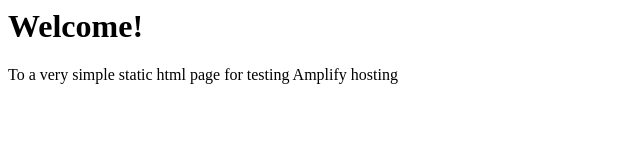
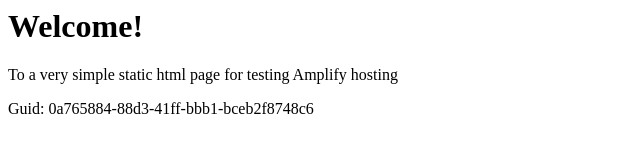
Before and after one commit to aws-aemilia-syd/Github-PR-Commit-Integration-Test-DoNotTouch-GitH-MJCD6L4M-v1-prod-ap-southeast-2, a website: page src/index.html in a window 1280 px wide. Shown: the whole page, without its empty margins (0-640 px from the left). Drawn offline with Linux system fonts and the light colour scheme.

Commit message:
commit from integ tests

```diff
--- a/src/index.html
+++ b/src/index.html
@@ -1,3 +1,5 @@
+
+
 <html lang="en">
 
 <head>
@@ -10,6 +12,6 @@
 <body>
     <h1>Welcome!</h1>
     <p>To a very simple static html page for testing Amplify hosting</p>
-</body>
+    <p>Guid: 0a765884-88d3-41ff-bbb1-bceb2f8748c6</p></body>
 
 </html>
```
